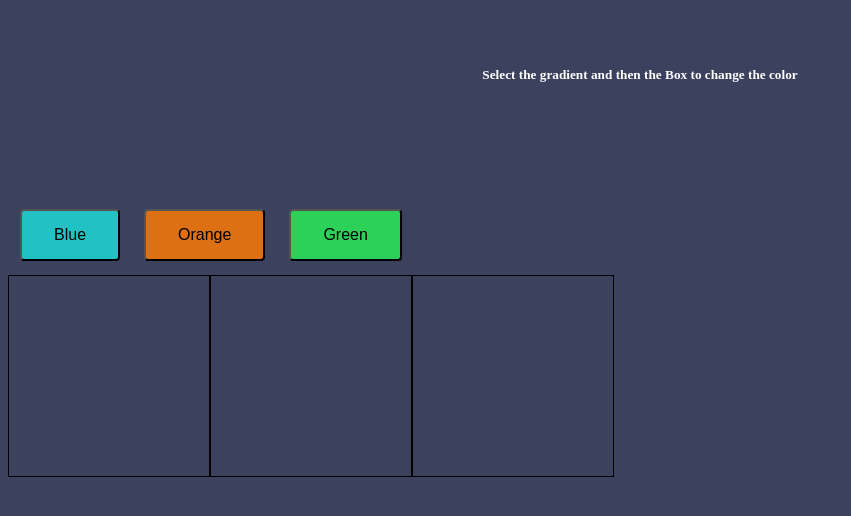
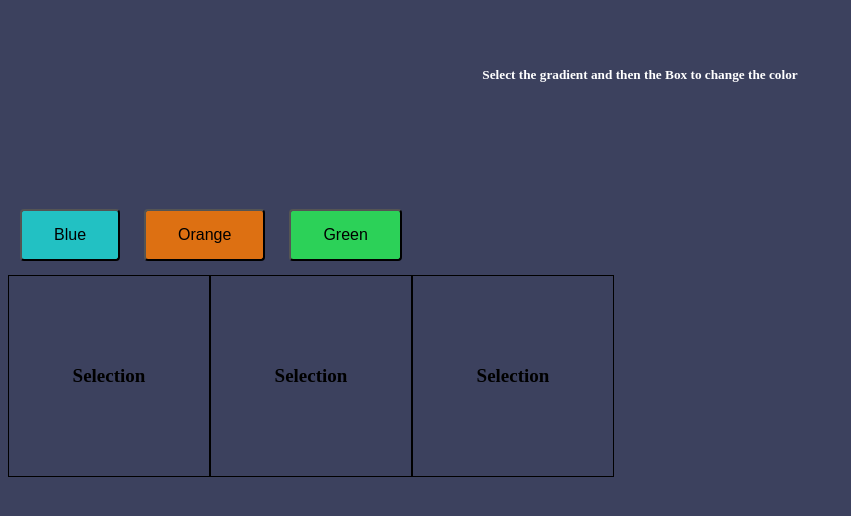
Before and after one commit to acciojob/passing-handler-prop-react-MohitJindal1991, a React app: page / in a window 1280 px wide. Shown: the top 516 px of the page, without its empty margins (0-851 px from the left). Built offline with nearby package versions, Linux system fonts and the light colour scheme.

Commit message:
Update Selection.js

```diff
--- a/src/components/Selection.js
+++ b/src/components/Selection.js
@@ -21,7 +21,7 @@ function Selection({ ele, applyColor }) {
         fontWeight: "bold",
       }}
     >
-      {ele}
+      Selection
     </div>
   );
 }
```
